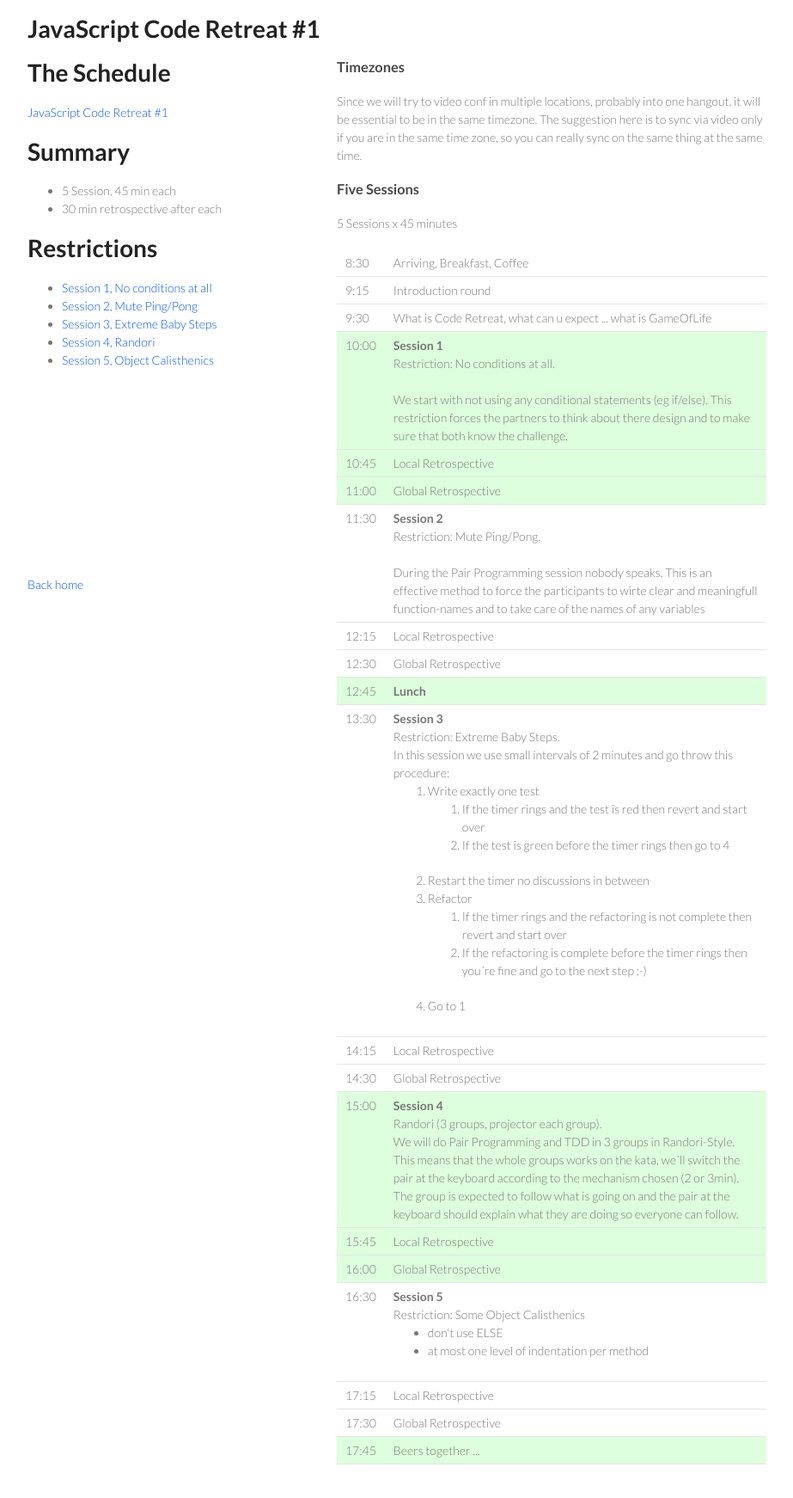
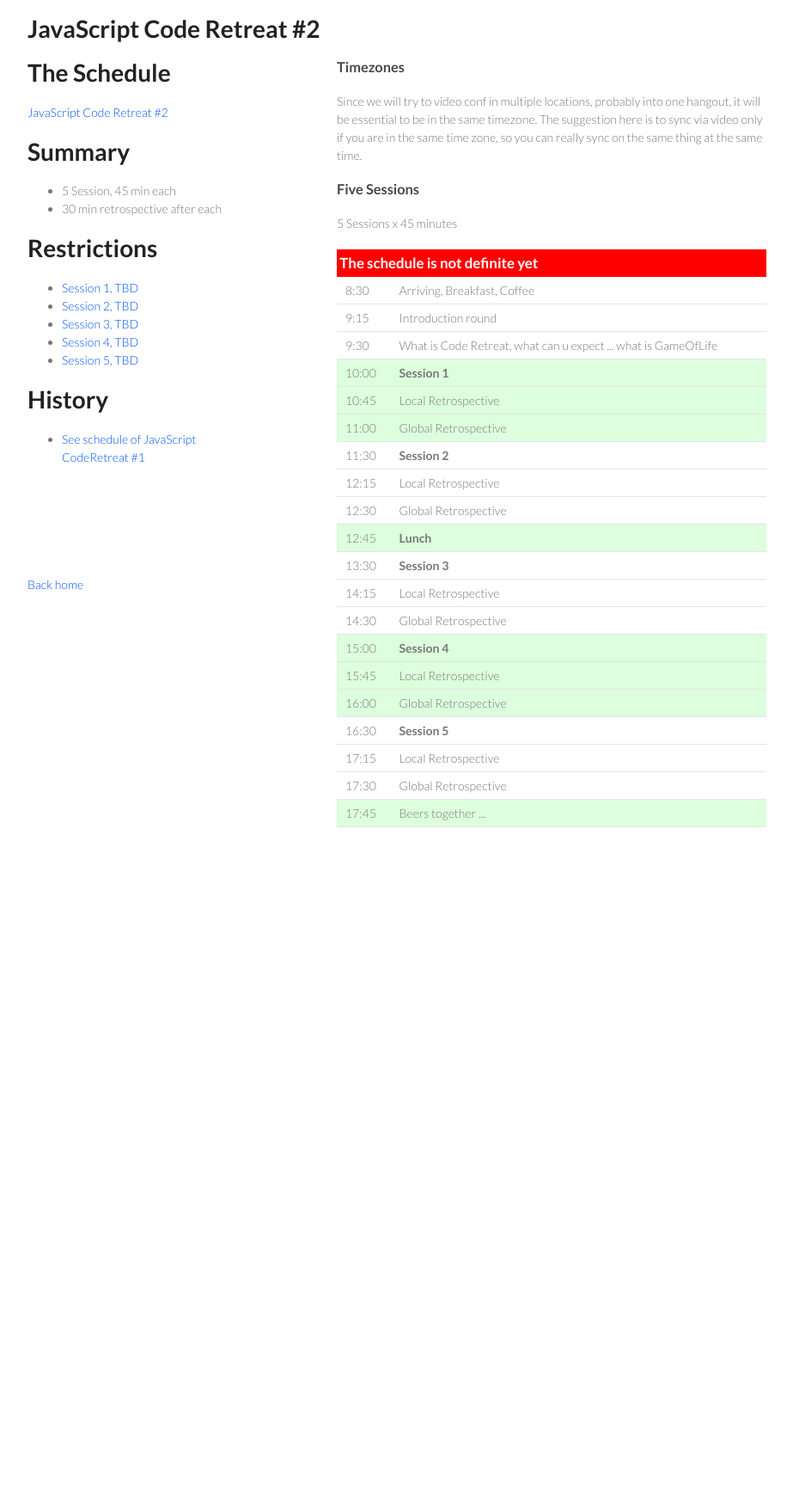
Before and after one commit to uxebu/jsCodeRetreat, a plain HTML site: page 2/schedule.html in a window 1280 px wide. Shown: the part 40-1782 px from the top of the page at 86% size, without its empty margins (178-1101 px from the left). After the commit the page ends 1072 px from the top, so only its background shows below. Drawn offline with Linux system fonts and the light colour scheme.

Commit message:
Small fixes, ready to go live.

```diff
--- a/2/css/styles.css
+++ b/2/css/styles.css
@@ -141,7 +141,7 @@ a.register {
   font-weight: bold;
 }
 a.register:hover {
-  background-color: #A30;
+  background-color: #03A;
 }
 
 tr.odd > td  {
--- a/2/schedule.html
+++ b/2/schedule.html
@@ -3,7 +3,7 @@
   <head>
     <meta charset="utf-8">
     <meta http-equiv="X-UA-Compatible" content="chrome=1">
-    <title>JavaScript Code Retreat #1 - Schedule</title>
+    <title>JavaScript Code Retreat #2 - Schedule</title>
 
     <link rel="stylesheet" href="css/styles.css">
     <link rel="stylesheet" href="css/pygment_trac.css">
@@ -15,11 +15,11 @@
   </head>
   <body>
     <div class="wrapper">
-      <a href="../../"><h1>JavaScript Code Retreat #1</h1></a>
+      <a href="../../"><h1>JavaScript Code Retreat #2</h1></a>
 
       <header>
         <h1>The Schedule</h1>
-        <p><a href="index.html">JavaScript Code Retreat #1</a></p>
+        <p><a href="index.html">JavaScript Code Retreat #2</a></p>
 
         <h1>Summary</h1>
         <ul>
@@ -29,11 +29,16 @@
 
         <h1>Restrictions</h1>
         <ul>
-          <li><a href="#session1">Session 1, No conditions at all</a></li>
-          <li><a href="#session2">Session 2, Mute Ping/Pong</a></li>
-          <li><a href="#session3">Session 3, Extreme Baby Steps</a></li>
-          <li><a href="#session4">Session 4, Randori</a></li>
-          <li><a href="#session5">Session 5, Object Calisthenics</a></li>
+          <li><a href="#session1">Session 1, TBD</a></li>
+          <li><a href="#session2">Session 2, TBD</a></li>
+          <li><a href="#session3">Session 3, TBD</a></li>
+          <li><a href="#session4">Session 4, TBD</a></li>
+          <li><a href="#session5">Session 5, TBD</a></li>
+        </ul>
+
+        <h1>History</h1>
+        <ul>
+          <li><a href="../1/schedule.html">See schedule of JavaScript CodeRetreat #1</a></li>
         </ul>
 
       </header>
@@ -69,9 +74,12 @@
           <a name="sessions" class="anchor" href="#sessions">
           <span class="octicon octicon-link"></span></a>Five Sessions
         </h3>
+
+
         <p>
           5 Sessions x 45 minutes
 
+          <div style="background-color: red; color: white; font-size: larger; padding: 0.2em; font-weight: bold  ">The schedule is not definite yet</div>
           <table>
             <tr>
               <td>8:30</td>
@@ -97,9 +105,6 @@
                   Session 1
                 </b>
                 <br>
-                Restriction: No conditions at all.<br><br>
-                We start with not using any conditional statements (eg if/else).
-                This restriction forces the partners to think about there design and to make sure that both know the challenge.
               </td>
             </tr>
             <tr class="odd">
@@ -117,9 +122,6 @@
                 <a name="session2" class="anchor" href="#session2"></a>
                 Session 2</b>
                 <br>
-                Restriction: Mute Ping/Pong.<br><br>
-                During the Pair Programming session nobody speaks.
-                This is an effective method to force the participants to wirte clear and meaningfull function-names and to take care of the names of any variables
               </td>
             </tr>
             <tr>
@@ -143,22 +145,6 @@
                 <a name="session3" class="anchor" href="#session3"></a>
                 Session 3</b>
                 <br>
-                Restriction: Extreme Baby Steps.<br>
-                In this session we use small intervals of 2 minutes and go throw this procedure:
-                <ol style="list-style-type:decimal">
-                  <li>Write exactly one test</li>
-                  <ol style="list-style-type:decimal">
-                    <li>If  the timer rings and the test is red then revert and start over</li>
-	                  <li>If the test is green before the timer rings then go to 4</li>
-                  </ol>
-                  <li>Restart the timer no discussions in between</li>
-                  <li>Refactor</li>
-                    <ol>
-                      <li>If the timer rings and the refactoring is not complete then revert and start over</li>
-                      <li>If the refactoring is complete before the timer rings then you´re fine and go to the next step ;-)</li>
-                    </ol>
-                  <li>Go to 1</li>
-                </ol>
               </td>
             </tr>
             <tr>
@@ -176,10 +162,6 @@
                 <a name="session4" class="anchor" href="#session4"></a>
                 Session 4</b>
                 <br>
-                Randori (3 groups, projector each group).<br>
-                We will do Pair Programming and TDD in 3 groups in Randori-Style. This means that the whole groups works
-                on the kata, we´ll switch the pair at the keyboard according to the mechanism chosen (2 or 3min).
-                The group is expected to follow what is going on and the pair at the keyboard should explain what they are doing so everyone can follow.
               </td>
             </tr>
             <tr class="odd">
@@ -197,12 +179,6 @@
                 <a name="session5" class="anchor" href="#session5"></a>
                 Session 5</b>
                 <br>
-                Restriction: Some Object Calisthenics
-                <br>
-                <ul>
-                <li>don't use ELSE
-                <li>at most one level of indentation per method
-                </ul>
               </td>
             </tr>
             <tr>
```
Also changed, not shown: 2/about.html (+3 -3 lines), 2/city/de-munich.html (+20 -26 lines), 2/index.html (+2 -2 lines), 2/kata.html (+3 -3 lines).
